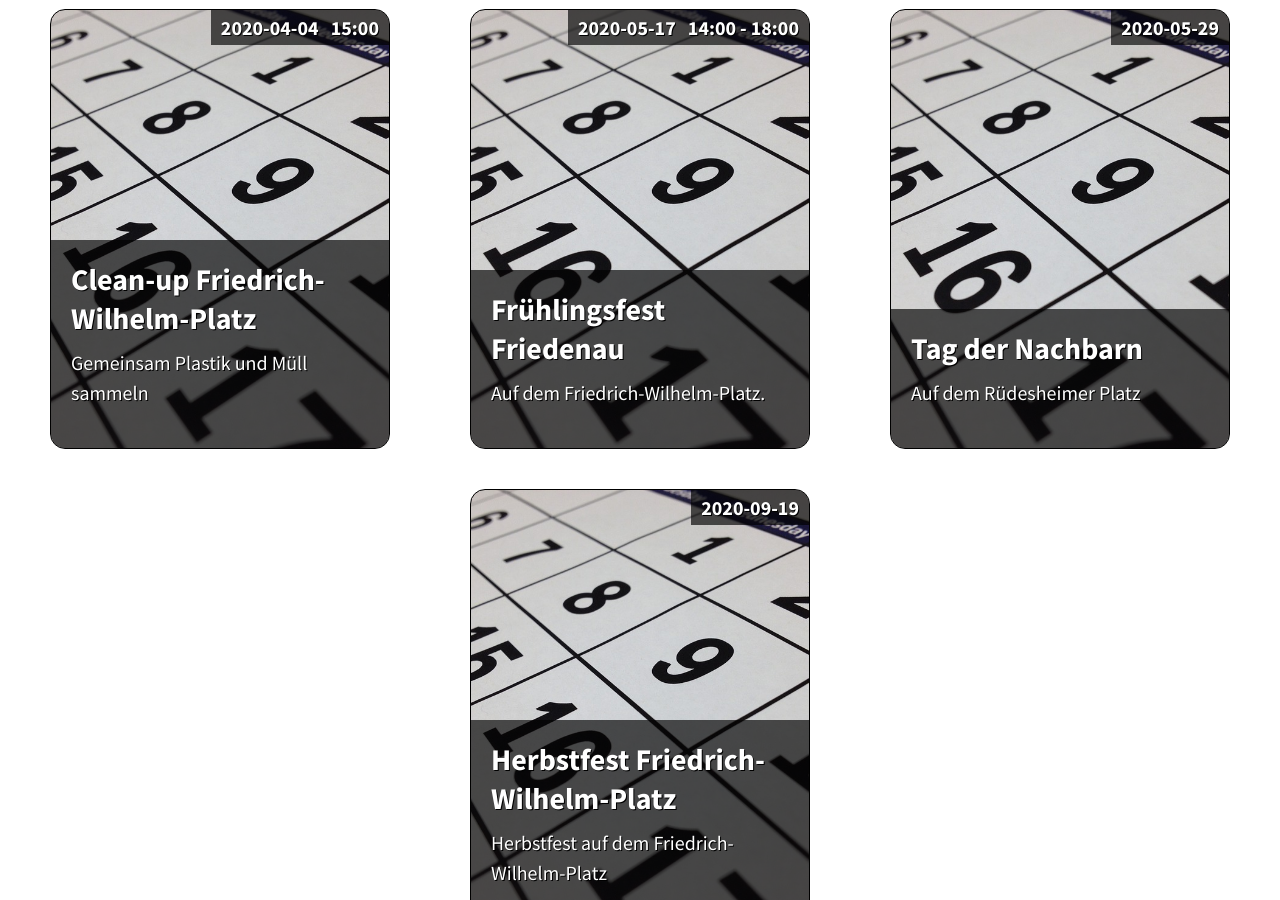
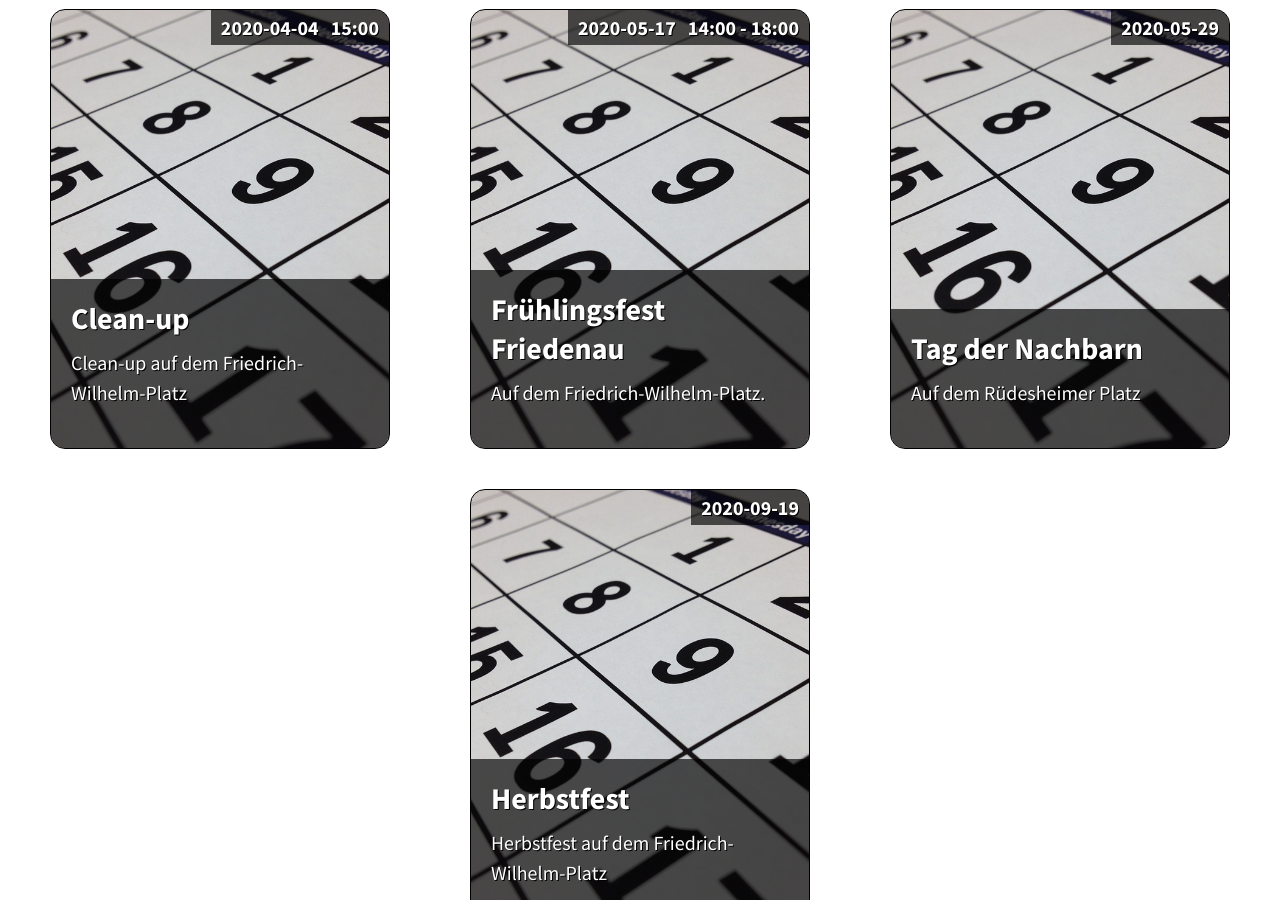
Before and after one commit to plastikwendefriedenau/website, a Jekyll site: the page built from pages/events.md, in a window 1280 px wide and 900 px high, scrolled down 333 px. Built offline with Jekyll 4.4.1, drawn with Linux system fonts in a browser that asks for light colours.

Commit message:
small changes

```diff
--- a/_posts/2020-03-03-clean-up.md
+++ b/_posts/2020-03-03-clean-up.md
@@ -1,6 +1,6 @@
 ---
 layout: post
-title: Clean-up Friedrich-Wilhelm-Platz
+title: Clean-up
 author: karenp
 event-date: 2020-04-04
 event-time: "15:00"
@@ -8,4 +8,6 @@ tags: [Veranstaltung]
 excerpt_separator: <!--mehr-->
 ---
 
-Gemeinsam Plastik und Müll sammeln <!--mehr-->für einen schöneren Platz und gute Nachbarschaft.
+Clean-up auf dem Friedrich-Wilhelm-Platz <!--mehr-->
+
+Gemeinsam Plastik und Müll sammeln für einen schöneren Platz und gute Nachbarschaft.
--- a/_posts/2020-03-03-herbstfest.md
+++ b/_posts/2020-03-03-herbstfest.md
@@ -1,6 +1,6 @@
 ---
 layout: post
-title: Herbstfest Friedrich-Wilhelm-Platz
+title: Herbstfest
 author: karenp
 event-date: 2020-09-19
 tags: [Veranstaltung]
```
